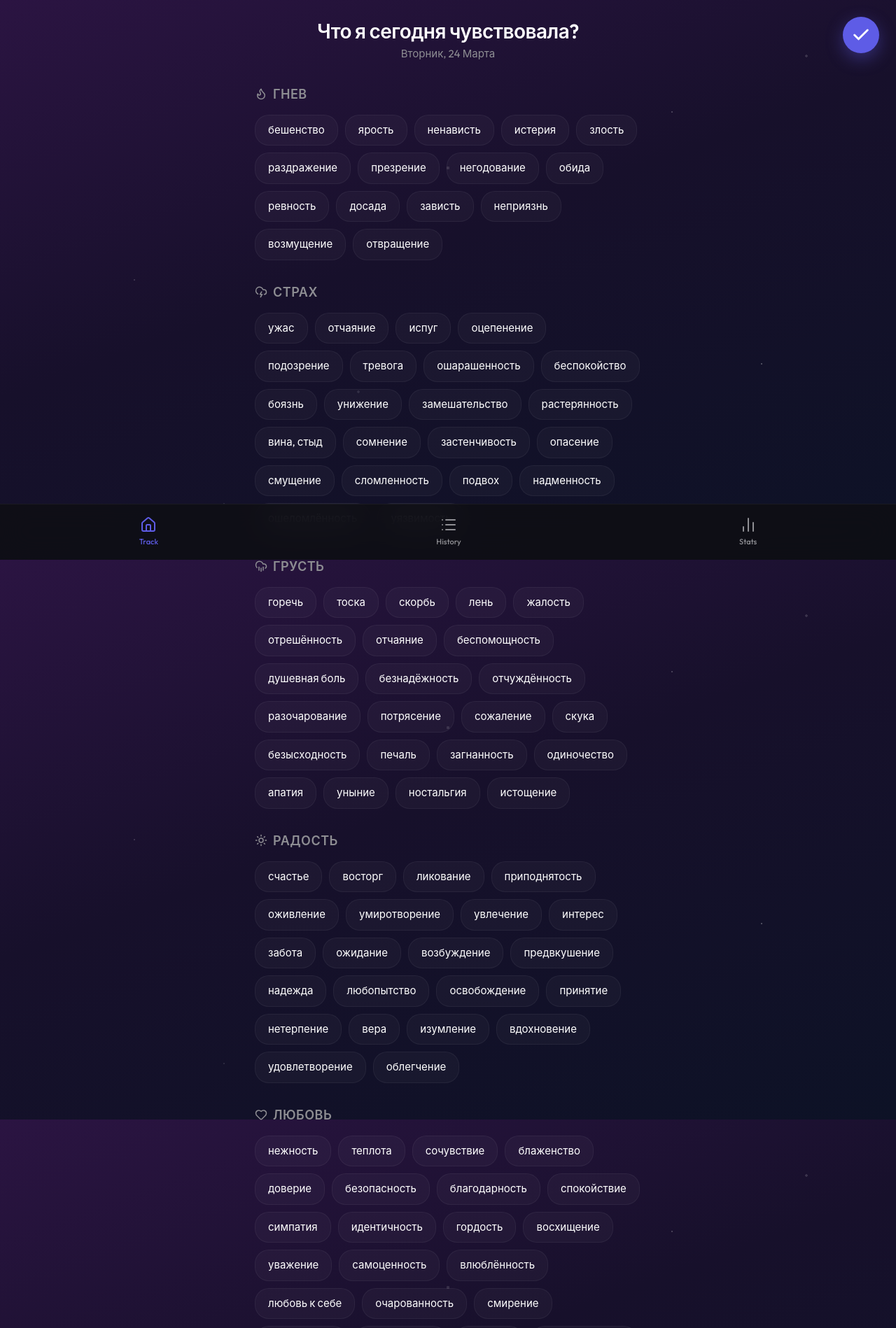
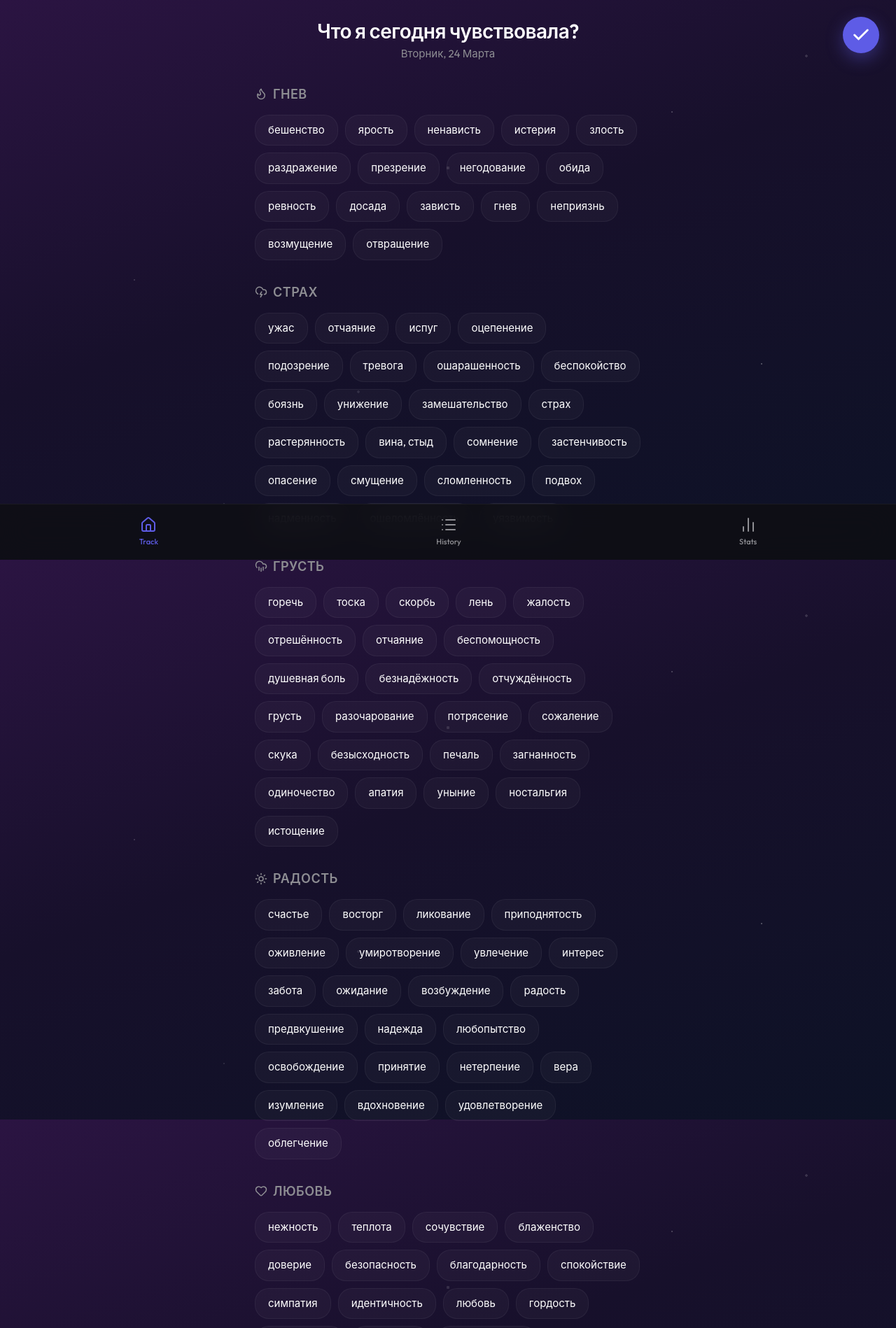
Before and after one commit to LarinDmitry777/emotions-tracker, a React (Vite) app: page /#/ in a window 1280 px wide. Shown: the top 1898 px of the page at 70% size. Built offline with nearby package versions, Linux system fonts and the light colour scheme.

Commit message:
feat: Добавил эмоции по названию блока

```diff
--- a/src/types.ts
+++ b/src/types.ts
@@ -1,9 +1,9 @@
 export const EMOTION_CATEGORIES = {
-  'ГНЕВ': ['бешенство', 'ярость', 'ненависть', 'истерия', 'злость', 'раздражение', 'презрение', 'негодование', 'обида', 'ревность', 'досада', 'зависть', 'неприязнь', 'возмущение', 'отвращение'],
-  'СТРАХ': ['ужас', 'отчаяние', 'испуг', 'оцепенение', 'подозрение', 'тревога', 'ошарашенность', 'беспокойство', 'боязнь', 'унижение', 'замешательство', 'растерянность', 'вина, стыд', 'сомнение', 'застенчивость', 'опасение', 'смущение', 'сломленность', 'подвох', 'надменность', 'ошеломлённость', 'уязвимость'],
-  'ГРУСТЬ': ['горечь', 'тоска', 'скорбь', 'лень', 'жалость', 'отрешённость', 'отчаяние', 'беспомощность', 'душевная боль', 'безнадёжность', 'отчуждённость', 'разочарование', 'потрясение', 'сожаление', 'скука', 'безысходность', 'печаль', 'загнанность', 'одиночество', 'апатия', 'уныние', 'ностальгия', 'истощение'],
-  'РАДОСТЬ': ['счастье', 'восторг', 'ликование', 'приподнятость', 'оживление', 'умиротворение', 'увлечение', 'интерес', 'забота', 'ожидание', 'возбуждение', 'предвкушение', 'надежда', 'любопытство', 'освобождение', 'принятие', 'нетерпение', 'вера', 'изумление', 'вдохновение', 'удовлетворение', 'облегчение'],
-  'ЛЮБОВЬ': ['нежность', 'теплота', 'сочувствие', 'блаженство', 'доверие', 'безопасность', 'благодарность', 'спокойствие', 'симпатия', 'идентичность', 'гордость', 'восхищение', 'уважение', 'самоценность', 'влюблённость', 'любовь к себе', 'очарованность', 'смирение', 'искренность', 'дружелюбие', 'доброта', 'взаимовыручка']
+  'ГНЕВ': ['бешенство', 'ярость', 'ненависть', 'истерия', 'злость', 'раздражение', 'презрение', 'негодование', 'обида', 'ревность', 'досада', 'зависть', 'гнев', 'неприязнь', 'возмущение', 'отвращение'],
+  'СТРАХ': ['ужас', 'отчаяние', 'испуг', 'оцепенение', 'подозрение', 'тревога', 'ошарашенность', 'беспокойство', 'боязнь', 'унижение', 'замешательство', 'страх', 'растерянность', 'вина, стыд', 'сомнение', 'застенчивость', 'опасение', 'смущение', 'сломленность', 'подвох', 'надменность', 'ошеломлённость', 'уязвимость'],
+  'ГРУСТЬ': ['горечь', 'тоска', 'скорбь', 'лень', 'жалость', 'отрешённость', 'отчаяние', 'беспомощность', 'душевная боль', 'безнадёжность', 'отчуждённость', 'грусть', 'разочарование', 'потрясение', 'сожаление', 'скука', 'безысходность', 'печаль', 'загнанность', 'одиночество', 'апатия', 'уныние', 'ностальгия', 'истощение'],
+  'РАДОСТЬ': ['счастье', 'восторг', 'ликование', 'приподнятость', 'оживление', 'умиротворение', 'увлечение', 'интерес', 'забота', 'ожидание', 'возбуждение', 'радость', 'предвкушение', 'надежда', 'любопытство', 'освобождение', 'принятие', 'нетерпение', 'вера', 'изумление', 'вдохновение', 'удовлетворение', 'облегчение'],
+  'ЛЮБОВЬ': ['нежность', 'теплота', 'сочувствие', 'блаженство', 'доверие', 'безопасность', 'благодарность', 'спокойствие', 'симпатия', 'идентичность', 'любовь', 'гордость', 'восхищение', 'уважение', 'самоценность', 'влюблённость', 'любовь к себе', 'очарованность', 'смирение', 'искренность', 'дружелюбие', 'доброта', 'взаимовыручка']
 };
 
 export type CategoryName = keyof typeof EMOTION_CATEGORIES;
```
